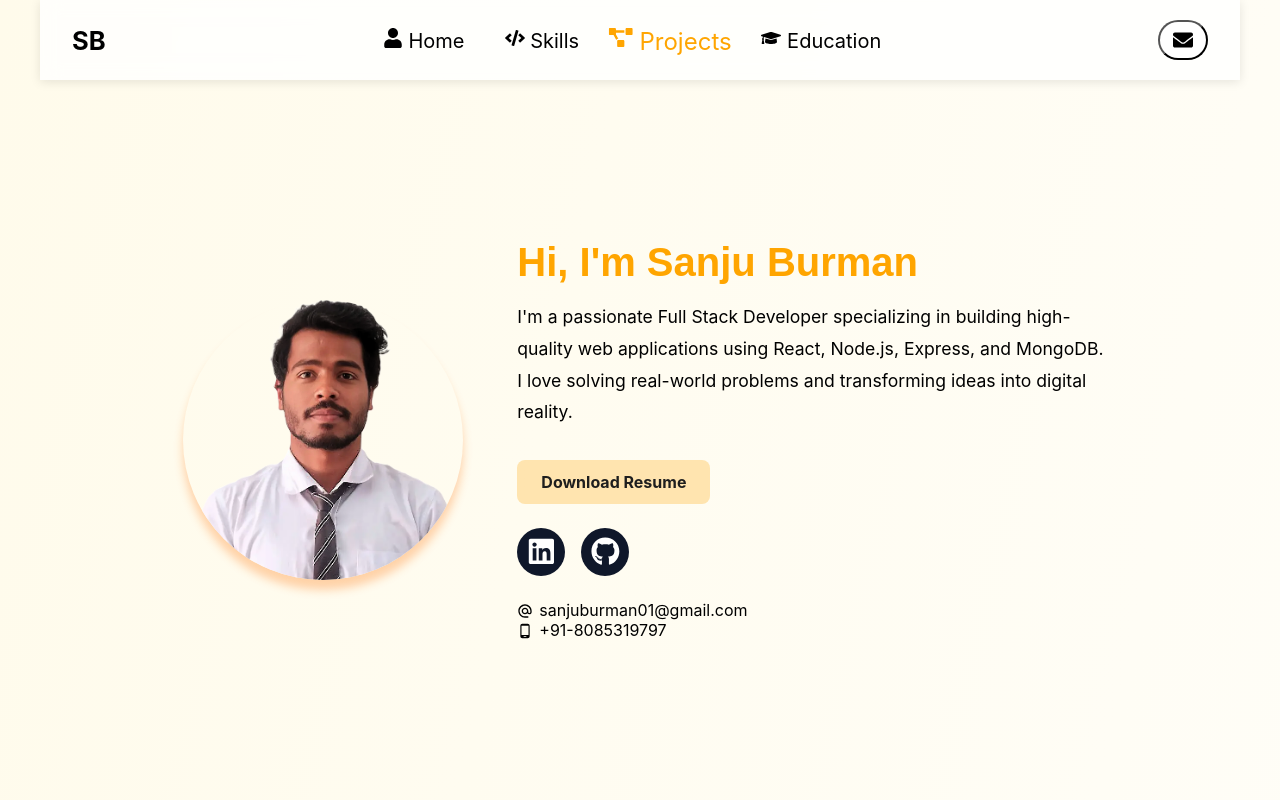
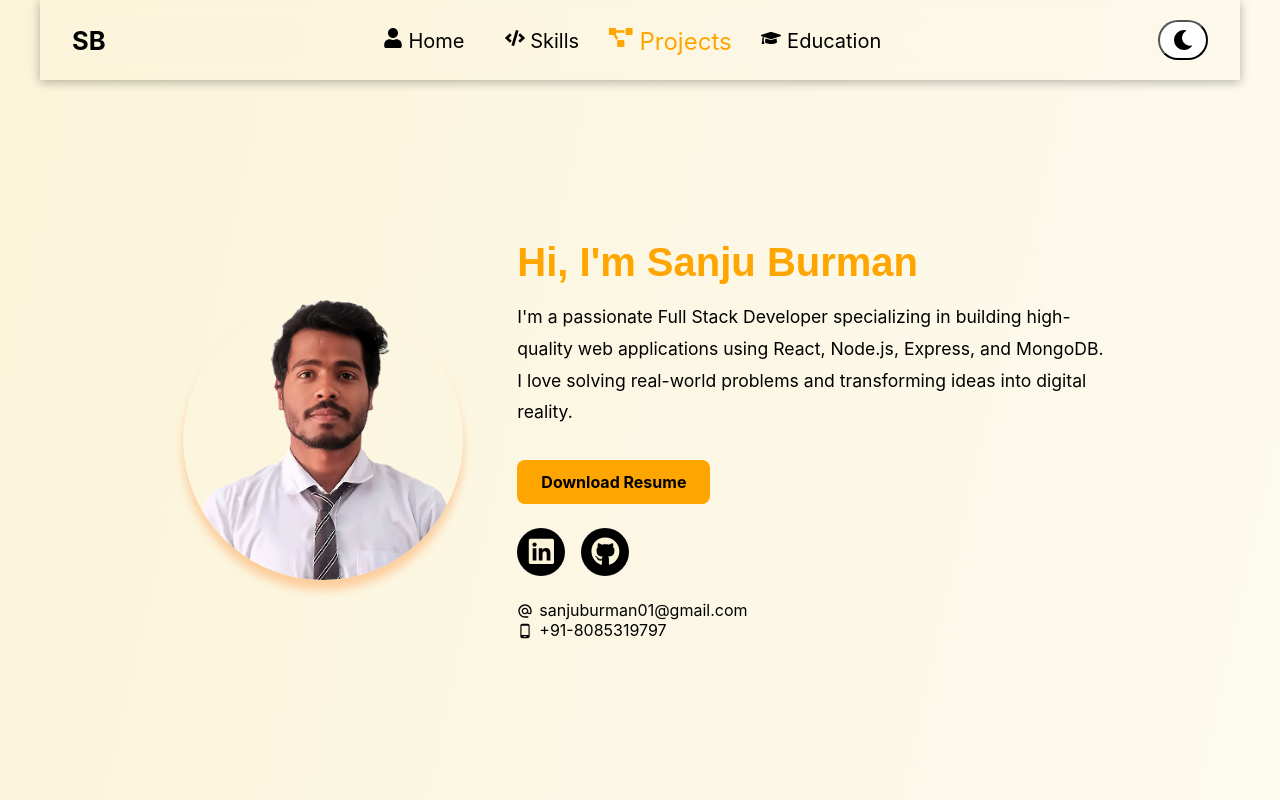
Before and after one commit to Sanju-Burman/portfolioMe, a React (Vite) app in the folder my-portfolio-2025/frontend/: page / in a window 1280 px wide. Shown: the top 800 px of the page. Built offline with nearby package versions, Linux system fonts and the light colour scheme; a web font is replaced by a local one.

Commit message:
add dark mode

```diff
--- a/my-portfolio-2025/frontend/src/components/contact/ContactMe.jsx
+++ b/my-portfolio-2025/frontend/src/components/contact/ContactMe.jsx
@@ -29,14 +29,8 @@ export const ContactMe = () => {
 
     return (
         <section className="contact section" id="contact">
-            <h2 className="contact heading">Contact Me</h2>
+            <h2 className="contact heading">Share Your Thought 👇</h2>
             <div>
-                {/* <div className="contact-info">
-                    <h3>Email</h3>
-                    <p>sanjuburman01@gmail.com</p>
-                    <h3>Phone</h3>
-                    <p>+91-8085319797</p>
-                </div> */}
                 <div>
                     <form onSubmit={handleSubmit} className="contact-form">
                         <input type="text" name="name" placeholder="Enter Your Name" value={formData.name} onChange={handleChange} required />
--- a/my-portfolio-2025/frontend/src/components/educations/education.css
+++ b/my-portfolio-2025/frontend/src/components/educations/education.css
@@ -12,7 +12,6 @@
     left: 50%;
     width: 2px;
     height: 100%;
-    /* background-color: #ccc; */
     transform: translateX(-50%);
     z-index: 0;
 }
--- a/my-portfolio-2025/frontend/src/components/footer/footer.css
+++ b/my-portfolio-2025/frontend/src/components/footer/footer.css
@@ -1,11 +1,12 @@
 .footer {
-    background-color: #102136;
+    background-color: var(--footer-bg-color);
     padding: 2rem 1rem;
     text-align: center;
     position: relative;
     overflow: hidden;
+    border-radius: 16px;
+    box-shadow: 0 4px 30px rgba(0, 0, 0, 0.1);
 }
-
 .footer-logo h2 {
     font-size: 2rem;
     font-weight: bold;
--- a/my-portfolio-2025/frontend/src/components/home/home.css
+++ b/my-portfolio-2025/frontend/src/components/home/home.css
@@ -1,7 +1,6 @@
 /* Home Section Container */
 .home-section {
     min-height: calc(100vh - 5rem);
-    /* 5rem navbar height */
     display: flex;
     align-items: center;
     justify-content: center;
@@ -54,7 +53,7 @@
 .home-name {
     font-size: 2.5rem;
     margin-bottom: 1rem;
-    color: orange;
+    color: var(--accent-color);
 }
 
 .home-about {
@@ -66,8 +65,8 @@
 .home-resume-btn {
     display: inline-block;
     padding: 0.75rem 1.5rem;
-    background-color: rgba(255, 216, 143, 0.662);
-    color: #1e1e1e;
+    background-color: var(--accent-color);
+    color: var(--text-color);
     font-weight: bold;
     border: none;
     border-radius: 0.5rem;
@@ -76,7 +75,7 @@
 }
 
 .home-resume-btn:hover {
-    background-color: #ffa500;
+    background-color: var(--accent-color);
     transform: translateY(-2px);
 }
 
@@ -89,8 +88,8 @@
 
 .home-social-icon {
     font-size: 1.8rem;
-    color: white;
-    background: #0f172a;
+    color: var(--gradient-color);
+    background: var(--text-color);
     padding: 0.6rem;
     border-radius: 50%;
     display: flex;
@@ -99,8 +98,8 @@
 
 .home-social-icon:hover {
     transform: scale(1.15);
-    background-color: orange;
-    color: black;
+    background-color: var(--accent-color);
+    color: var(--text-color);
 }
 
 /* Responsive */
--- a/my-portfolio-2025/frontend/src/components/navbars/navbar.css
+++ b/my-portfolio-2025/frontend/src/components/navbars/navbar.css
@@ -16,16 +16,16 @@
     padding: 1rem 2rem;
     font-size: 18px;
     backdrop-filter: blur(10px);
-    background-color: rgba(255, 255, 255, 0.8);
-    box-shadow: 0 2px 10px rgba(0, 0, 0, 0.1);
+    /* background-color: var(--navbar-bg-color); */
+    box-shadow: 0 2px 10px var(--box-shadow-color);
 }
 
 /* Logo */
 .logo {
     font-size: 1.6rem;
     font-weight: 700;
-    color: black;
     cursor: pointer;
+    color: var(--text-color);
     animation: slideIn 1.5s ease-in-out;
 }
 
@@ -38,26 +38,26 @@
 
 .desktop-list-item {
     font-size: 1.25rem;
-    color: black;
+    color: var(--text-color);
     padding: 0.5rem;
     position: relative;
     transition: color 0.3s ease, transform 0.3s ease;
 }
 
 .desktop-list-item:hover {
-    color: orange;
+    color: var(--accent-color);
     transform: scale(1.15);
 }
 
 .desktop-list-item.active {
-    color: orange;
+    color: var(--accent-color);
     transform: scale(1.2);
 }
 
 /* Contact Button */
-.desktop-menu-btn {
-    background: white;
-    color: black;
+/* .desktop-menu-btn {
+    background: var(--bg-color);
+    color: var(--text-color);
     border-radius: 2rem;
     padding: 0.5rem 0.8rem;
     cursor: pointer;
@@ -67,11 +67,16 @@
     align-items: center;
     justify-content: center;
 }
+.desktop-menu-btn:hover {
+    background: var(--accent-color);
+    box-shadow: 0 4px 12px var(--box-shadow-color);
+} */
+
 .theme-toggle{
     background: white;
     color: black;
     border-radius: 2rem;
-    /* padding: 0.5rem 0.8rem; */
+    padding: 0.5rem 0.8rem;
     cursor: pointer;
     font-size: 1.25rem;
     display: flex;
@@ -79,11 +84,6 @@
     justify-content: center;
 }
 
-.desktop-menu-btn:hover {
-    background: orange;
-    color: white;
-    box-shadow: 0 4px 12px rgba(0, 0, 0, 0.2);
-}
 
 /* Hamburger Button */
 .hamburger {
@@ -92,7 +92,7 @@
     border: none;
     font-size: 1.8rem;
     cursor: pointer;
-    color: black;
+    color: var(--text-color);
 }
 
 /* Mobile Styles */
@@ -102,12 +102,12 @@
         position: absolute;
         top: 5rem;
         left: 0;
-        background-color: white;
+        /* background-color: white; */
         width: 100%;
         flex-direction: column;
         align-items: center;
         padding: 1rem 0;
-        box-shadow: 0 8px 16px rgba(0, 0, 0, 0.1);
+        /* box-shadow: 0 8px 16px rgba(0, 0, 0, 0.1); */
         z-index: 999;
     }
 
--- a/my-portfolio-2025/frontend/src/components/navbars/navbar.jsx
+++ b/my-portfolio-2025/frontend/src/components/navbars/navbar.jsx
@@ -3,14 +3,14 @@ import { useEffect, useState } from 'react';
 import {
     FaUser, FaCode, FaProjectDiagram, FaGraduationCap,
     FaEnvelope, FaBars, FaTimes,
-    // FaSun, FaMoon
+    FaSun, FaMoon
 } from 'react-icons/fa';
-// import { useTheme } from '../../context/ThemeContext';
+import { useTheme } from '../../context/ThemeContext';
 
 const Navbar = () => {
     const [activeSection, setActiveSection] = useState('home');
     const [isMobileMenuOpen, setIsMobileMenuOpen] = useState(false);
-    // const { darkMode, toggleTheme } = useTheme();
+    const { darkMode, toggleTheme } = useTheme();
 
     useEffect(() => {
         const handleScroll = () => {
@@ -38,7 +38,7 @@ const Navbar = () => {
     return (
         <header className='header'>
             <nav className="navbar">
-                <a href="#home" className="logo" onClick={() => window.scrollTo({ top: 0, behavior: "smooth" })}>SB</a>
+                <a className="logo" onClick={() => window.scrollTo({ top: 0, behavior: "smooth" })}>SB</a>
                 <button className="hamburger" onClick={() => setIsMobileMenuOpen(!isMobileMenuOpen)}>
                     {isMobileMenuOpen ? <FaTimes /> : <FaBars />}
                 </button>
@@ -49,12 +49,12 @@ const Navbar = () => {
                     <a className={`desktop-list-item ${activeSection === 'education' ? 'active' : ''}`} href='#education'><FaGraduationCap title="Education" /> Education</a>
                 </div>
                 <div className="navbar-actions">
-                    <button className='desktop-menu-btn' onClick={scrollToContact} title="Contact">
+                    {/* <button className='desktop-menu-btn' onClick={scrollToContact} title="Contact">
                         <FaEnvelope />
+                    </button> */}
+                    <button className='theme-toggle' onClick={toggleTheme} title="Toggle Theme">
+                        {darkMode ? <FaSun /> : <FaMoon />}
                     </button>
-                    {/* <button className='theme-toggle' onClick={toggleTheme} title="Toggle Theme">
-                        {darkMode ? <FaSun /> : <FaMoon />}
-                    </button> */}
                 </div>
             </nav>
         </header>
--- a/my-portfolio-2025/frontend/src/components/projects/projects.css
+++ b/my-portfolio-2025/frontend/src/components/projects/projects.css
@@ -46,7 +46,7 @@
 }
 
 .tech-item {
-    color: black;
+    color: var(--text-color);
     padding: 0.4rem 0.8rem;
     border-radius: 999px;
     font-size: 0.8rem;
@@ -64,7 +64,7 @@
 .deploy-link {
     font-weight: bold;
     text-decoration: none;
-    background-color: rgba(0, 0, 0, 0.4);
+    background-color: var(--gradient-color);
     padding: 0.5rem 1rem;
     border-radius: 0.8rem;
     transition: background-color 0.3s ease;
@@ -72,8 +72,8 @@
 
 .github-link:hover,
 .deploy-link:hover {
-    background-color: orange;
-    color: black;
+    background-color: var(--accent-color);
+    color: var(--text-color);
 }
 
 @media (max-width: 820px) {
--- a/my-portfolio-2025/frontend/src/components/skills/skills.css
+++ b/my-portfolio-2025/frontend/src/components/skills/skills.css
@@ -8,7 +8,7 @@
 .skill-card {
     border-radius: 2rem;
     padding: 2rem;
-    box-shadow: 0 8px 16px rgba(0, 0, 0, 0.2);
+    box-shadow: 0 8px 16px var(--box-shadow-color);
     display: flex;
     flex-direction: column;
     justify-content: space-between;
@@ -17,7 +17,7 @@
 
 .skill-card:hover {
     transform: translateY(-5px);
-    box-shadow: 0 12px 24px rgba(0, 0, 0, 0.3);
+    box-shadow: 0 12px 24px var(--box-shadow-color);
 }
 
 .skill-category {
--- a/my-portfolio-2025/frontend/src/style.css
+++ b/my-portfolio-2025/frontend/src/style.css
@@ -14,29 +14,27 @@ html {
 }
 
 body {
+    --navbar-bg-color:rgba(255, 255, 255, 0.8);
     --bg-color: #ffffff;
-    --gradient-color: #fffbeb;
-    /* --gradient-color: #00ffc3; */
+    --gradient-color: #fbf4d9;
     --text-color: #000;
     --accent-color: orange;
+    --footer-bg-color:#102136;
     --box-shadow-color: rgba(0, 0, 0, 0.3);
     background: linear-gradient(to top left, var(--bg-color), var(--gradient-color));
     color: var(--text-color);
-    transition: background 0.5s, color 0.5s;
 }
 
-body.dark-theme {
+.dark-theme {
+    --navbar-bg-color:rgba(71, 63, 63, 0.8);
     --bg-color: #1b2735;
     --gradient-color: #090a0f;
     --text-color: #fff;
     --accent-color: orange;
-    --box-shadow-color: rgba(255, 255, 255, 0.15);
+    --footer-bg-color:rgba(59, 76, 85, 0.27);
+    --box-shadow-color: rgba(255, 255, 255, 0.335);
     background: radial-gradient(ellipse at bottom, var(--bg-color) 0%, var(--gradient-color) 100%);
-    background-image:
-        radial-gradient(rgb(57, 35, 35) 1px, transparent 1px),
-        radial-gradient(rgb(0, 0, 0) 1px, transparent 1px);
     background-position: 0 0, 25px 25px;
-    background-size: 50px 50px;
     color: var(--text-color);
 }
 
@@ -101,6 +99,7 @@ h3,
 /* Sections */
 .section {
     width: 100vw;
+    /* min-height: calc(100vh - 5rem); */
     max-width: 75rem;
     padding: 4rem 2rem;
     margin: auto;
@@ -131,12 +130,7 @@ h3,
     display: flex;
     flex-direction: column;
     gap: 0.8rem;
-    background-color: rgba(255, 255, 255, 0.85);
     transition: transform 0.3s ease, background-color 0.5s;
-}
-
-body.dark-theme .text-box {
-    background-color: rgba(15, 23, 42, 0.85);
 }
 
 .text-box:hover {
```
